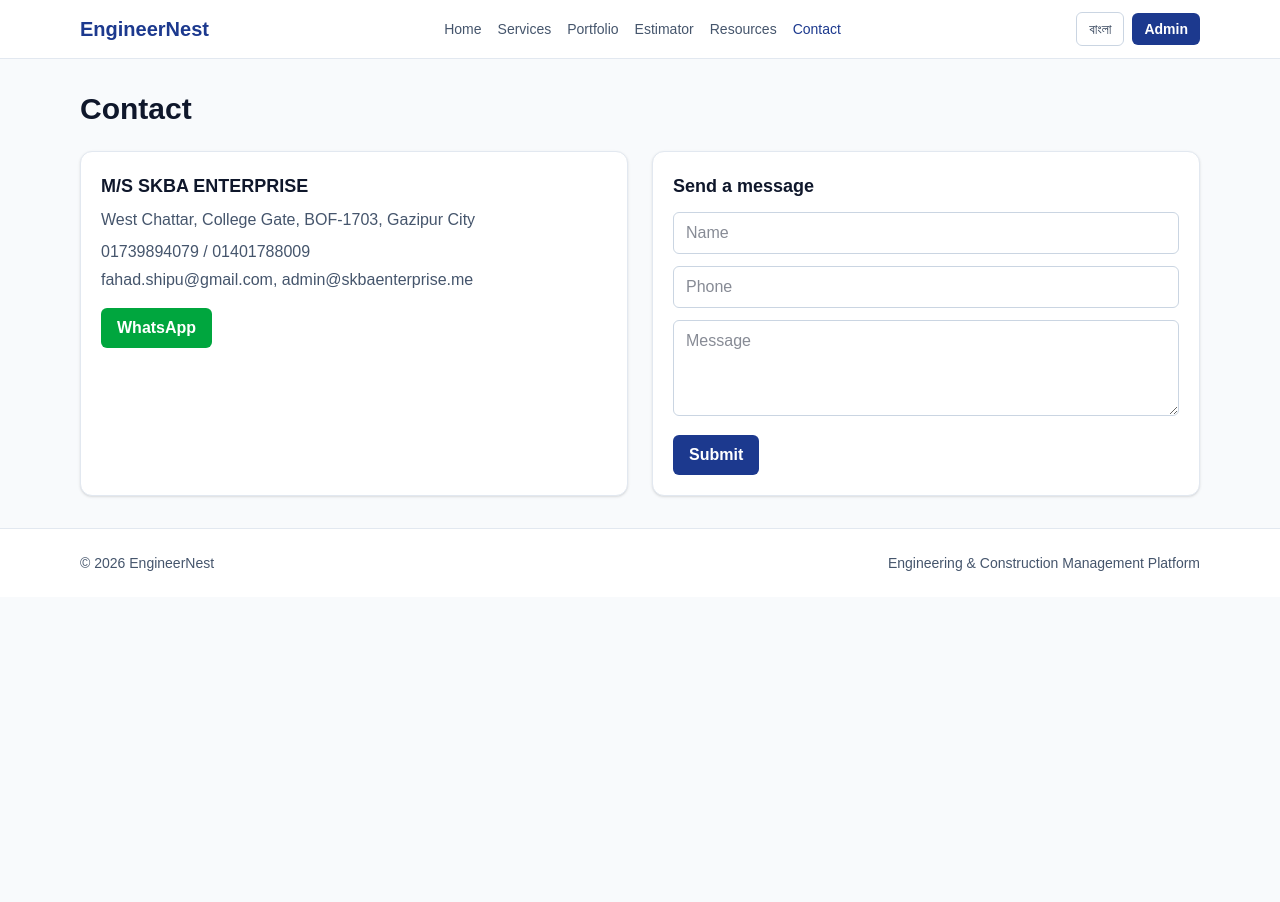
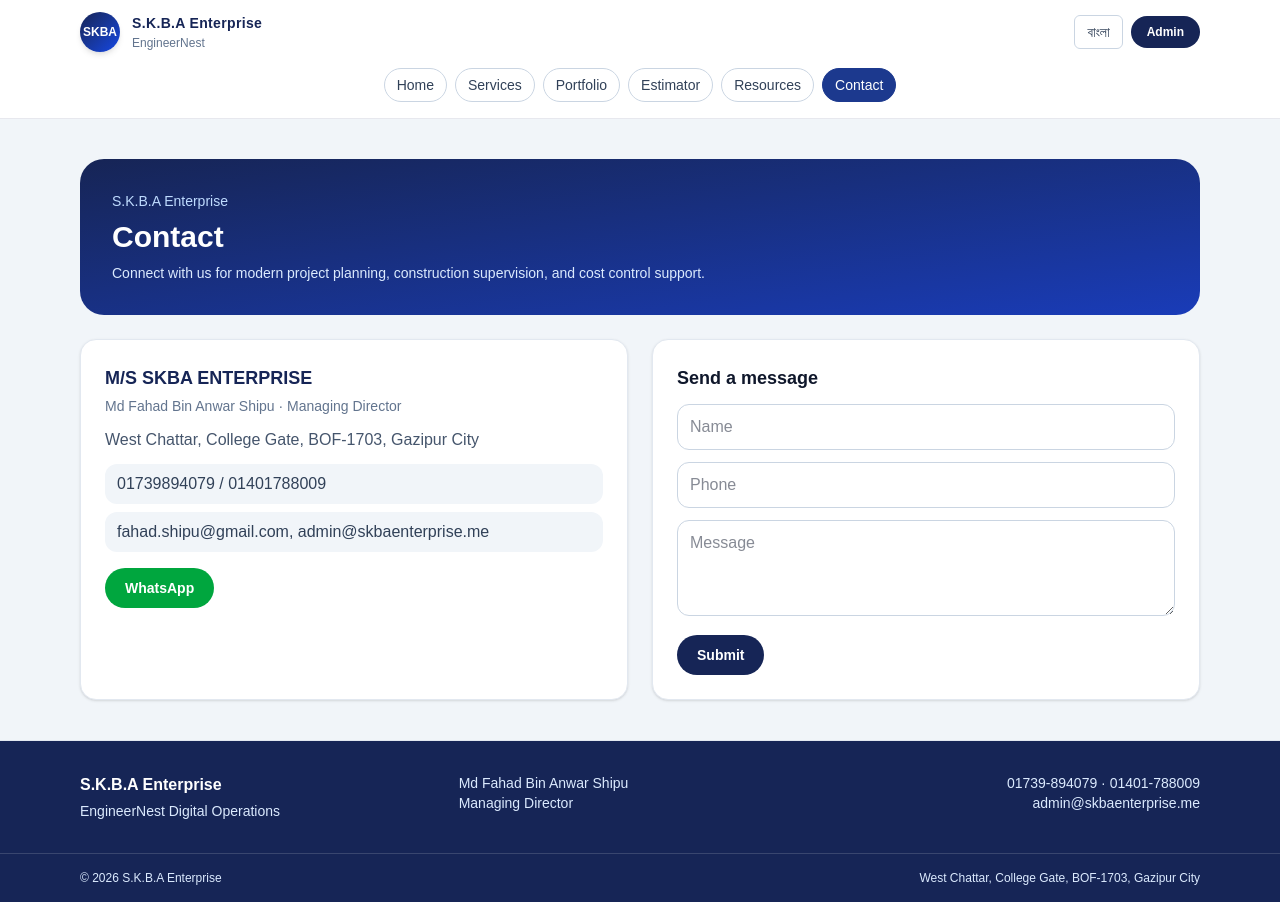
Before and after one commit to fahadshipu/engineernest, a Next.js app: page /contact in a window 1280 px wide. Before the commit the page ends 800 px from the top, so only its background shows below. Built offline with nearby package versions, Linux system fonts and the light colour scheme.

Commit message:
Polish public UI with premium SKBA branding

```diff
--- a/app/contact/page.tsx
+++ b/app/contact/page.tsx
@@ -21,29 +21,47 @@ export default function ContactPage() {
 
   return (
     <SiteShell>
-      <h1 className="mb-6 text-3xl font-bold">{t(language, "contact")}</h1>
-      <div className="grid gap-6 md:grid-cols-2">
-        <div className="rounded-xl border border-slate-200 bg-white p-5 shadow-sm">
-          <p className="text-lg font-semibold">{profile.companyName}</p>
-          <p className="mt-2 text-slate-600">{pick(language, profile.address)}</p>
-          <p className="mt-2 text-slate-600">{profile.phone}</p>
-          <p className="mt-1 text-slate-600">{profile.email}</p>
+      <section className="rounded-3xl bg-gradient-to-br from-blue-950 to-blue-800 p-6 text-white md:p-8">
+        <p className="text-sm text-blue-200">S.K.B.A Enterprise</p>
+        <h1 className="mt-2 text-3xl font-bold">{t(language, "contact")}</h1>
+        <p className="mt-2 max-w-2xl text-sm text-blue-100">
+          {language === "bn"
+            ? "মডার্ন প্রকল্প পরিকল্পনা, নির্মাণ তত্ত্বাবধান এবং কস্ট কন্ট্রোলের জন্য আমাদের সাথে যোগাযোগ করুন।"
+            : "Connect with us for modern project planning, construction supervision, and cost control support."}
+        </p>
+      </section>
+      <div className="mt-6 grid gap-6 md:grid-cols-2">
+        <div className="rounded-2xl border border-slate-200 bg-white p-6 shadow-sm">
+          <p className="text-lg font-semibold text-blue-950">{profile.companyName}</p>
+          <p className="mt-1 text-sm text-slate-500">Md Fahad Bin Anwar Shipu · Managing Director</p>
+          <p className="mt-3 text-slate-600">{pick(language, profile.address)}</p>
+          <p className="mt-3 rounded-xl bg-slate-100 px-3 py-2 text-slate-700">{profile.phone}</p>
+          <p className="mt-2 rounded-xl bg-slate-100 px-3 py-2 text-slate-700">{profile.email}</p>
           <a
             href={`https://wa.me/${profile.whatsapp.replace(/[^0-9]/g, "")}`}
             target="_blank"
             rel="noreferrer"
-            className="mt-4 inline-block rounded-md bg-green-600 px-4 py-2 font-semibold text-white"
+            className="mt-4 inline-block rounded-full bg-green-600 px-5 py-2.5 text-sm font-semibold text-white"
           >
             {t(language, "whatsapp")}
           </a>
         </div>
-        <form className="rounded-xl border border-slate-200 bg-white p-5 shadow-sm">
+        <form className="rounded-2xl border border-slate-200 bg-white p-6 shadow-sm">
           <p className="mb-3 text-lg font-semibold">{language === "bn" ? "মেসেজ পাঠান" : "Send a message"}</p>
           <div className="space-y-3">
-            <input className="w-full rounded-md border border-slate-300 px-3 py-2" placeholder={language === "bn" ? "নাম" : "Name"} />
-            <input className="w-full rounded-md border border-slate-300 px-3 py-2" placeholder={language === "bn" ? "ফোন" : "Phone"} />
-            <textarea className="h-24 w-full rounded-md border border-slate-300 px-3 py-2" placeholder={language === "bn" ? "বার্তা" : "Message"} />
-            <button type="button" className="rounded-md bg-blue-900 px-4 py-2 font-semibold text-white">
+            <input
+              className="w-full rounded-xl border border-slate-300 px-3 py-2.5 outline-none ring-blue-200 focus:ring"
+              placeholder={language === "bn" ? "নাম" : "Name"}
+            />
+            <input
+              className="w-full rounded-xl border border-slate-300 px-3 py-2.5 outline-none ring-blue-200 focus:ring"
+              placeholder={language === "bn" ? "ফোন" : "Phone"}
+            />
+            <textarea
+              className="h-24 w-full rounded-xl border border-slate-300 px-3 py-2.5 outline-none ring-blue-200 focus:ring"
+              placeholder={language === "bn" ? "বার্তা" : "Message"}
+            />
+            <button type="button" className="rounded-full bg-blue-950 px-5 py-2.5 text-sm font-semibold text-white">
               {language === "bn" ? "পাঠান" : "Submit"}
             </button>
           </div>
--- a/app/page.tsx
+++ b/app/page.tsx
@@ -22,32 +22,53 @@ export default function HomePage() {
 
   return (
     <SiteShell>
-      <section className="grid gap-6 rounded-2xl bg-gradient-to-r from-blue-900 to-blue-700 p-8 text-white md:grid-cols-2">
-        <div className="space-y-4">
-          <p className="text-xs uppercase tracking-wider text-blue-200">EngineerNest</p>
-          <h1 className="text-3xl font-bold md:text-4xl">
+      <section className="relative overflow-hidden rounded-3xl bg-gradient-to-br from-blue-950 via-blue-900 to-blue-700 p-6 text-white shadow-xl md:p-10">
+        <div className="pointer-events-none absolute -right-16 -top-20 h-60 w-60 rounded-full bg-cyan-300/20 blur-3xl" />
+        <div className="pointer-events-none absolute -left-10 bottom-4 h-44 w-44 rounded-full border border-white/20" />
+        <div className="relative grid gap-6 md:grid-cols-2 md:gap-10">
+          <div className="space-y-5">
+            <div className="inline-flex items-center gap-2 rounded-full border border-white/20 bg-white/10 px-3 py-1 text-xs tracking-wide text-blue-100">
+              <span className="h-2 w-2 rounded-full bg-cyan-300" />
+              S.K.B.A Enterprise · EngineerNest
+            </div>
+            <h1 className="text-3xl font-bold leading-tight md:text-5xl">
               {content ? pick(language, content.headline) : "EngineerNest"}
             </h1>
-          <p className="text-blue-100">{content ? pick(language, content.body) : ""}</p>
-          <div className="flex gap-3">
-            <Link href="/contact" className="rounded-md bg-white px-4 py-2 font-semibold text-blue-900">
+            <p className="max-w-xl text-sm text-blue-100 md:text-base">{content ? pick(language, content.body) : ""}</p>
+            <div className="flex flex-wrap gap-3">
+              <Link href="/contact" className="rounded-full bg-white px-5 py-2.5 text-sm font-semibold text-blue-950">
                 {content ? pick(language, content.cta) : t(language, "freeConsultation")}
               </Link>
-            <Link href="/estimator" className="rounded-md border border-white px-4 py-2 font-semibold text-white">
+              <Link
+                href="/estimator"
+                className="rounded-full border border-white/50 bg-transparent px-5 py-2.5 text-sm font-semibold text-white"
+              >
                 {t(language, "estimateNow")}
               </Link>
             </div>
+            <div className="grid gap-2 text-xs text-blue-100 sm:grid-cols-2">
+              <p className="rounded-xl bg-white/10 px-3 py-2">01739-894079 · 01401-788009</p>
+              <p className="rounded-xl bg-white/10 px-3 py-2">admin@skbaenterprise.me</p>
             </div>
-        <div className="rounded-xl bg-white/10 p-5">
-          <h2 className="mb-3 text-lg font-semibold">{profile?.companyName ?? "EngineerNest"}</h2>
+          </div>
+          <div className="space-y-4 rounded-2xl border border-white/20 bg-white/10 p-5">
+            <div>
+              <p className="text-xs uppercase tracking-wide text-cyan-200">Managing Director</p>
+              <p className="mt-1 text-xl font-semibold">Md Fahad Bin Anwar Shipu</p>
+            </div>
+            <h2 className="text-lg font-semibold">{profile?.companyName ?? "S.K.B.A Enterprise"}</h2>
             <p className="text-sm text-blue-100">{profile ? pick(language, profile.tagline) : ""}</p>
-          <p className="mt-4 text-sm text-blue-100">{profile ? pick(language, profile.about) : ""}</p>
+            <p className="text-sm text-blue-100">{profile ? pick(language, profile.about) : ""}</p>
+            <p className="rounded-xl border border-white/20 px-3 py-2 text-xs text-blue-100">
+              {profile ? pick(language, profile.address) : ""}
+            </p>
+          </div>
         </div>
       </section>
 
-      <section className="mt-8">
-        <h2 className="mb-4 text-2xl font-semibold">{t(language, "services")}</h2>
-        <div className="grid gap-4 md:grid-cols-3">
+      <section className="mt-10">
+        <h2 className="mb-4 text-2xl font-semibold text-blue-950">{t(language, "services")}</h2>
+        <div className="grid gap-4 sm:grid-cols-2 lg:grid-cols-3">
           {[
             {
               en: "Architectural & Structural Design",
@@ -56,21 +77,28 @@ export default function HomePage() {
             { en: "Construction Management", bn: "কনস্ট্রাকশন ম্যানেজমেন্ট" },
             { en: "BOQ & Cost Engineering", bn: "বিওকিউ ও কস্ট ইঞ্জিনিয়ারিং" },
           ].map((service) => (
-            <div key={service.en} className="rounded-xl border border-slate-200 bg-white p-4 shadow-sm">
-              <p className="font-semibold">{pick(language, service)}</p>
+            <div
+              key={service.en}
+              className="rounded-2xl border border-slate-200 bg-white p-5 shadow-sm transition hover:-translate-y-0.5 hover:shadow-md"
+            >
+              <p className="font-semibold text-blue-950">{pick(language, service)}</p>
             </div>
           ))}
         </div>
       </section>
 
-      <section className="mt-8">
-        <h2 className="mb-4 text-2xl font-semibold">{t(language, "portfolio")}</h2>
+      <section className="mt-10">
+        <h2 className="mb-4 text-2xl font-semibold text-blue-950">{t(language, "portfolio")}</h2>
         <div className="grid gap-4 md:grid-cols-2">
           {projects.slice(0, 4).map((project) => (
-            <article key={project.id} className="rounded-xl border border-slate-200 bg-white p-4 shadow-sm">
+            <article key={project.id} className="rounded-2xl border border-slate-200 bg-white p-5 shadow-sm">
+              <div className="mb-4 h-2 rounded-full bg-slate-200">
+                <div className="h-2 rounded-full bg-gradient-to-r from-blue-950 to-cyan-500" style={{ width: `${project.progressPercent}%` }} />
+              </div>
               <h3 className="text-lg font-semibold">{pick(language, project.name)}</h3>
               <p className="text-sm text-slate-600">{pick(language, project.location)}</p>
               <p className="mt-2 text-sm font-medium text-blue-900">{pick(language, project.status)}</p>
+              <p className="mt-2 text-xs text-slate-500">{project.progressPercent}% complete</p>
             </article>
           ))}
         </div>
--- a/components/site-shell.tsx
+++ b/components/site-shell.tsx
@@ -20,36 +20,67 @@ export const SiteShell = ({ children }: { children: React.ReactNode }) => {
   const { language } = useLanguage();
 
   return (
-    <div className="min-h-screen bg-slate-50 text-slate-900">
-      <header className="sticky top-0 z-20 border-b border-slate-200 bg-white/95 backdrop-blur">
-        <div className="mx-auto flex max-w-6xl items-center justify-between gap-3 px-4 py-3">
-          <Link href="/" className="text-xl font-bold text-blue-900">
-            {t(language, "brand")}
-          </Link>
-          <nav className="hidden gap-4 md:flex">
+    <div className="min-h-screen bg-slate-100 text-slate-900">
+      <header className="sticky top-0 z-20 border-b border-blue-950/10 bg-white/95 backdrop-blur">
+        <div className="mx-auto max-w-6xl px-4 py-3">
+          <div className="flex items-center justify-between gap-3">
+            <Link href="/" className="flex items-center gap-3">
+              <span className="grid h-10 w-10 place-items-center rounded-full bg-gradient-to-br from-blue-950 to-blue-700 text-xs font-bold text-white shadow-md">
+                SKBA
+              </span>
+              <span className="space-y-0.5">
+                <span className="block text-sm font-semibold tracking-wide text-blue-950">S.K.B.A Enterprise</span>
+                <span className="block text-xs text-slate-500">{t(language, "brand")}</span>
+              </span>
+            </Link>
+            <div className="flex items-center gap-2">
+              <LanguageToggle />
+              <Link
+                href="/admin/login"
+                className="rounded-full bg-blue-950 px-4 py-2 text-xs font-semibold text-white transition hover:bg-blue-900"
+              >
+                {t(language, "admin")}
+              </Link>
+            </div>
+          </div>
+          <nav className="mt-3 flex gap-2 overflow-x-auto pb-1 md:mt-4 md:justify-center">
             {publicLinks.map((link) => (
               <Link
                 key={link.href}
                 href={link.href}
-                className={`text-sm font-medium ${pathname === link.href ? "text-blue-900" : "text-slate-600 hover:text-slate-900"}`}
+                className={`whitespace-nowrap rounded-full border px-3 py-1.5 text-sm font-medium transition ${
+                  pathname === link.href
+                    ? "border-blue-900 bg-blue-900 text-white"
+                    : "border-slate-300 bg-white text-slate-700 hover:border-blue-300 hover:text-blue-900"
+                }`}
               >
                 {t(language, link.key)}
               </Link>
             ))}
           </nav>
-          <div className="flex items-center gap-2">
-            <LanguageToggle />
-            <Link href="/admin/login" className="rounded-md bg-blue-900 px-3 py-1.5 text-sm font-semibold text-white">
-              {t(language, "admin")}
-            </Link>
+        </div>
+      </header>
+      <main className="mx-auto w-full max-w-6xl px-4 py-8 md:py-10">{children}</main>
+      <footer className="border-t border-slate-200 bg-blue-950 text-white">
+        <div className="mx-auto grid max-w-6xl gap-4 px-4 py-8 text-sm md:grid-cols-3">
+          <div>
+            <p className="text-base font-semibold">S.K.B.A Enterprise</p>
+            <p className="mt-1 text-blue-100">EngineerNest Digital Operations</p>
+          </div>
+          <div className="text-blue-100">
+            <p>Md Fahad Bin Anwar Shipu</p>
+            <p>Managing Director</p>
+          </div>
+          <div className="text-blue-100 md:text-right">
+            <p>01739-894079 · 01401-788009</p>
+            <p>admin@skbaenterprise.me</p>
           </div>
         </div>
-      </header>
-      <main className="mx-auto w-full max-w-6xl px-4 py-8">{children}</main>
-      <footer className="border-t border-slate-200 bg-white">
-        <div className="mx-auto flex max-w-6xl flex-col gap-1 px-4 py-6 text-sm text-slate-600 md:flex-row md:justify-between">
-          <p>© {new Date().getFullYear()} EngineerNest</p>
-          <p>Engineering & Construction Management Platform</p>
+        <div className="border-t border-white/15">
+          <div className="mx-auto flex max-w-6xl flex-col gap-1 px-4 py-4 text-xs text-blue-100 md:flex-row md:items-center md:justify-between">
+            <p>© {new Date().getFullYear()} S.K.B.A Enterprise</p>
+            <p>West Chattar, College Gate, BOF-1703, Gazipur City</p>
+          </div>
         </div>
       </footer>
     </div>
```
Also changed, not shown: app/portfolio/page.tsx (+14 -3 lines), app/resources/page.tsx (+10 -3 lines), app/services/page.tsx (+13 -3 lines). Lines whose indentation alone changed are shown as unchanged.
